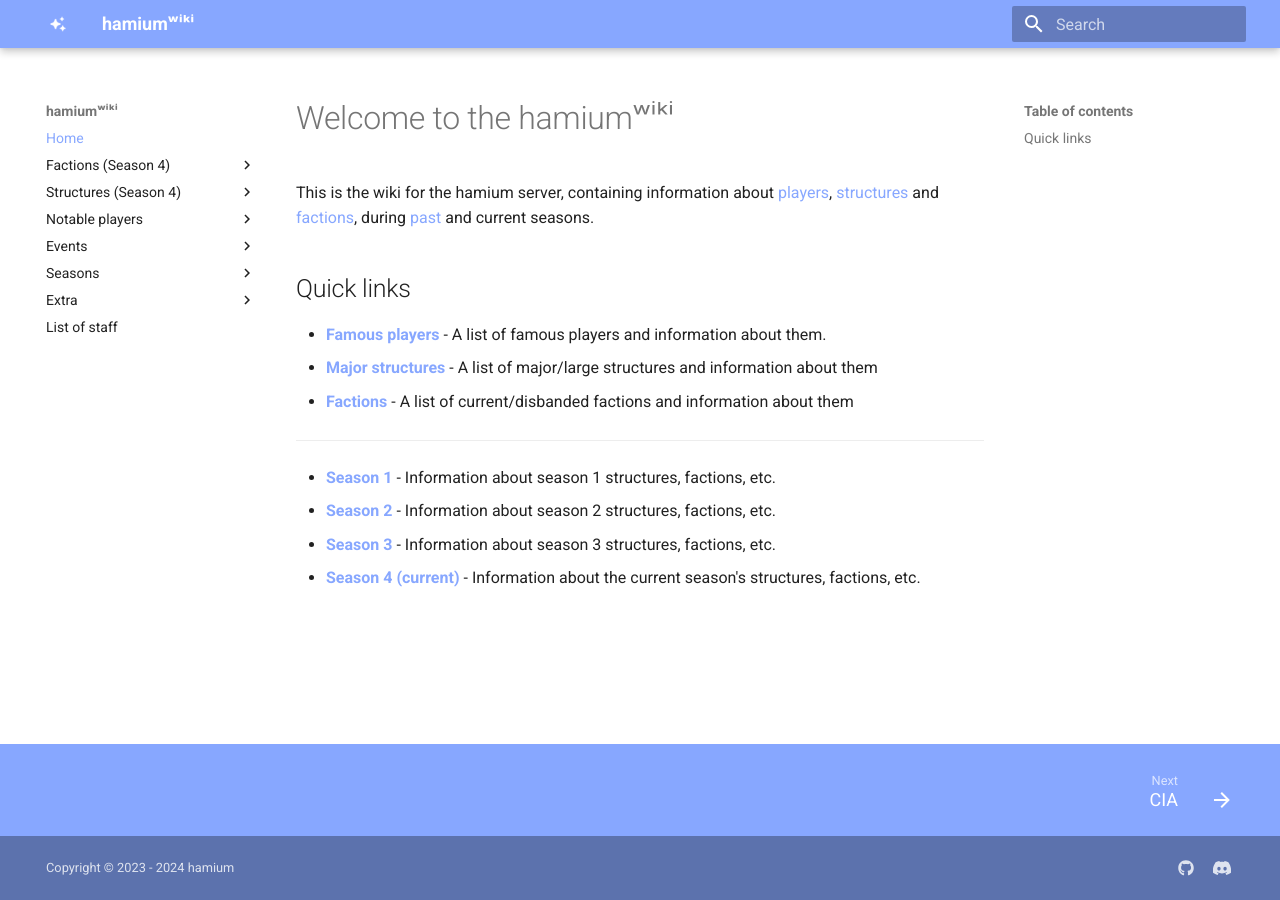
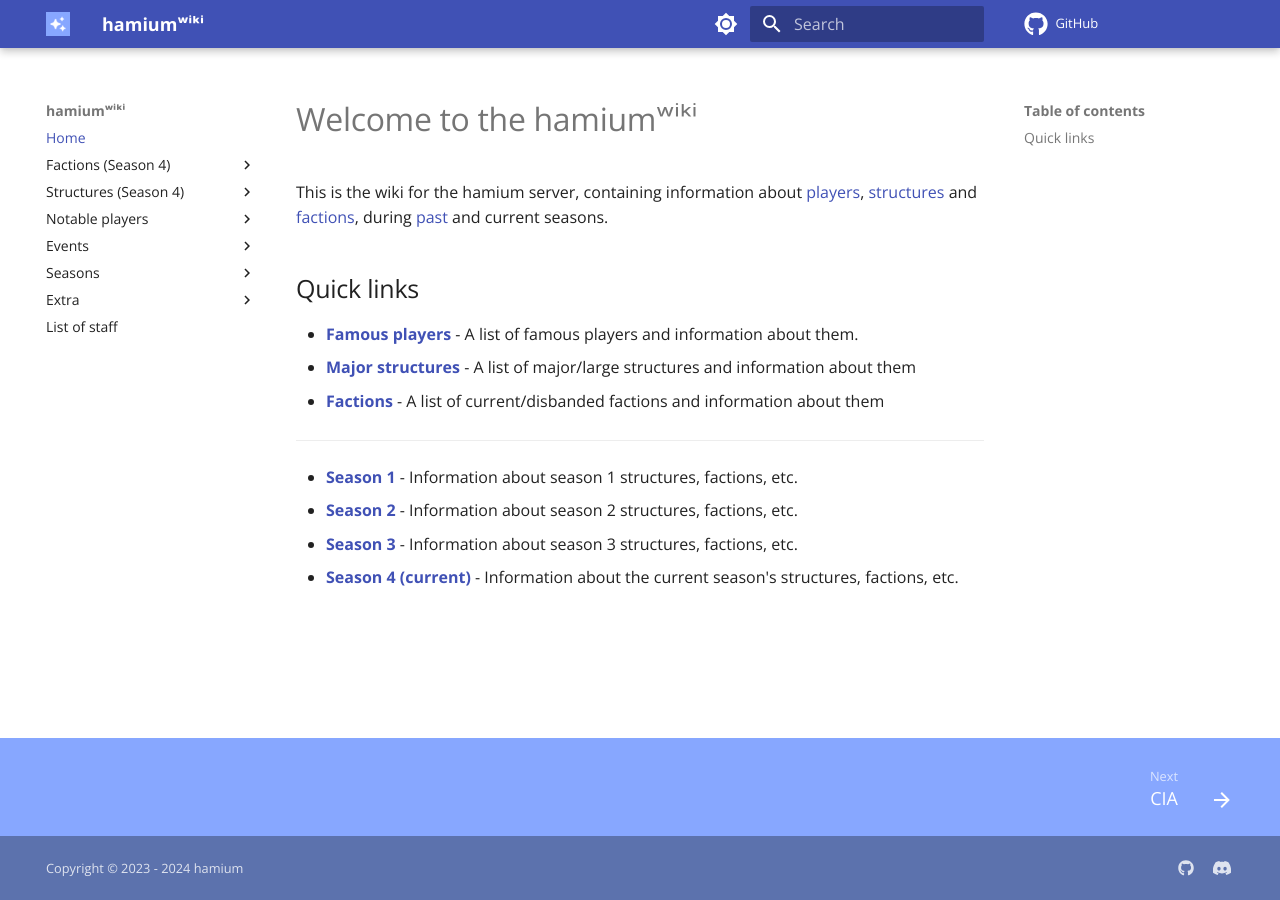
Before and after one commit to hamium/smp-wiki, an MkDocs documentation site: the page built from docs/index.md, in a window 1280 px wide. Built offline with MkDocs 1.6.1 and Material for MkDocs 9.7.7, drawn with Linux system fonts in a browser that asks for light colours; comment, search, counter and statistics services are not loaded.

Commit message:
github page on header and dark mode toggle + few minor changes

```diff
--- a/mkdocs.yml
+++ b/mkdocs.yml
@@ -1,6 +1,6 @@
 site_name: hamiumʷⁱᵏⁱ
 copyright: Copyright &copy; 2023 - 2024 hamium
-
+repo_url: https://github.com/hamium/factions-wiki
 nav:
   - Home: index.md
   - Factions (Season 4):
@@ -39,8 +39,8 @@
       - Season 4 (current): seasons/s4.md
   - Extra:
       - hamiumᵐᵐᵒ: extra/hamiummmo.md
-      - Hammer (plugin): extra/hammermc.md
-      - Hammer (bot): extra/hammerdc.md
+      - hamerMC: extra/hammermc.md
+      - hammerDiscord: extra/hammerdc.md
       - Racks: extra/racks.md
   - List of staff: staff.md
 
@@ -48,9 +48,25 @@
   name: material
   logo: assets/imgs/logo.png
   favicon: assets/imgs/logo.png
+  font:
+    text: Open Sans
+  icon:
+    repo: fontawesome/brands/github
+  palette:
+    - media: "(prefers-color-scheme: light)"
+      scheme: default
+      toggle:
+        icon: material/brightness-7
+        name: Switch to dark mode
+    - media: "(prefers-color-scheme: dark)"
+      scheme: slate
+      toggle:
+        icon: material/brightness-4
+        name: Switch to light mode
   features:
     - header.autohide
     - navigation.footer
+    - navigation.instant
 
 extra:
   generator: false
```
